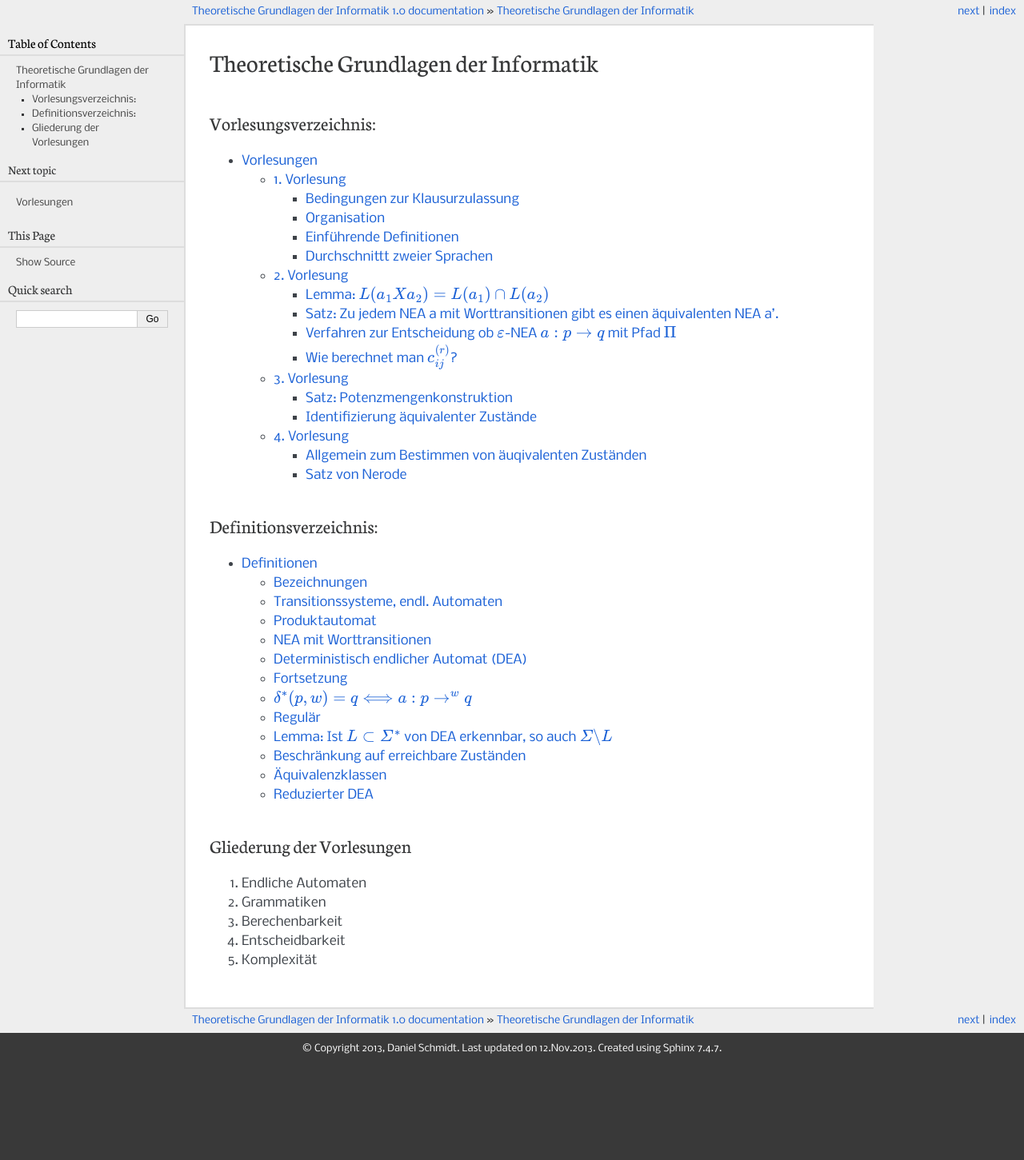
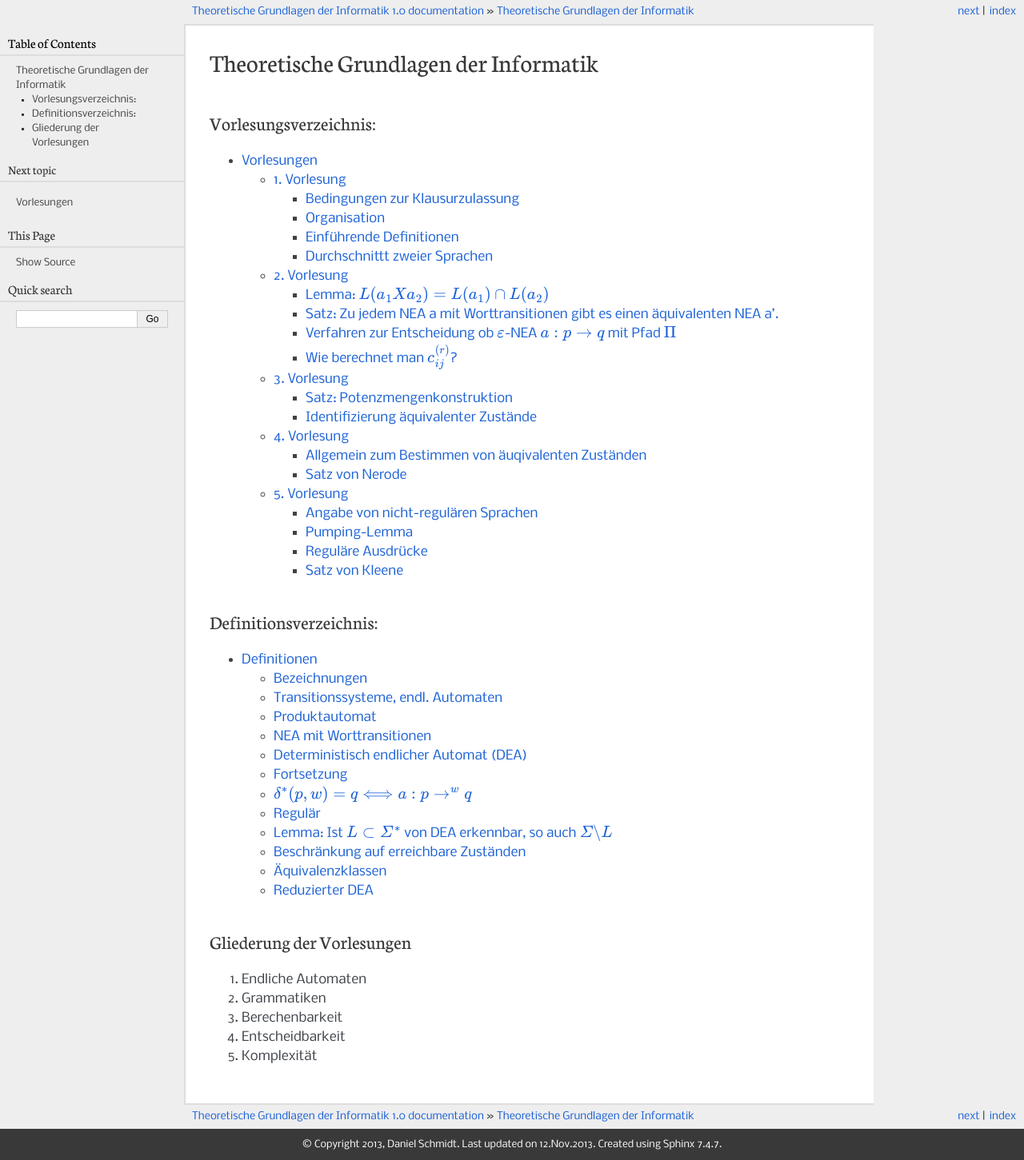
Before and after one commit to DanielMSchmidt/tgi, a Sphinx documentation site: the page built from source/index.rst, in a window 1280 px wide. Shown: the whole page at 80% size. Built offline with Sphinx 7.4.7, drawn with Linux system fonts in a browser that asks for light colours; before the commit the page ends 1331 px from its top, so only the background shows below that; some of the changed lines change nothing that is shown.

Commit message:
5. Vorlesung

```diff
--- /dev/null
+++ b/source/vorlesungen/5.rst
@@ -0,0 +1,154 @@
+*************
+5. Vorlesung
+*************
+
+Angabe von nicht-regulären Sprachen
+====================================
+
+Dies folgt aus dem Satz von Nerode.
+
+.. math::
+  \text{L ist nicht-regulär} \Longleftrightarrow \text{Index von } \simeq_L \text{ ist unedlich (d.h. unendl. viele Äquivalenzklassen)}
+
+Beziehungsweise es gibt Wörter :math:`u_i \in \varSigma^*` für beliebige :math:`i \ge 0`, so dass für :math:`i \neq j` jeweils ein Wort w existiert mit :math:`u_i w \in L` und :math:`u_j w \notin L`.
+
+Beispiel :math:`L_i = \{ a^i b^i \mid i \ge 0 \}`
+-------------------------------------------------
+
+Wähle :math:`u_i = a^i`. Für :math:`i \neq j` gilt mit w = b^i :
+
+.. math::
+  &u_i w = a^i b^i \in L_1 \wedge \\
+  &u_j w = a^j b^i \notin L_1 (\text{da } i \notin j)
+
+Daraus folgt, dass :math:`L_1` nicht regulär ist.
+
+
+
+Sei :math:`L_2 = \{ 0^i 1^j \mid ggT(i,j) = 1 \}` und wähle :math:`u_P = 0^P`, wobei p Primzahl ist (beachte es gibt unendlich viele Primzahlen). Für :math:`P \neq q` gilt mit :math:`w = 1^q`:
+
+.. math::
+  &u_p w = 0^P 1^q \in L_2, \text{ weil }ggT(p,q) = 1 \\
+  &u_p w = 0^q 1^q \notin L_2, \text{ weil }ggT(q,q) = 1 \ge 2 \\
+
+
+Pumping-Lemma
+=============
+
+Es sei L eine reguläre Sprache. Dann gibt es eine Zahl :math:`n \in \mathscr{N}`, sodass sich alle Wörter :math:`x \in L` mit :math:`\mid x \mid \ge n` zerlegen lassen in x = u v w mit den folgenden Eigenschaften:
+
+1. :math:`\mid v \mid \ge 1`
+2. :math:`\mid u v \mid \le n`
+3. :math:`\forall i \ge 0: u v^i w \in L`
+
+Formal
+------
+
+.. math::
+  \text{L ist regulär} \Rightarrow \exists n \in \mathscr{N}: \forall x \in L: \mid x \mid \ge n \Rightarrow x = u v w \wedge 1, 2 and 3
+
+
+Beweis
+-------
+
+Sei a ein DEA der L akzeptiert. Wir wählen :math:`n = \mid Q \mid`. Sei :math:`x \in L` mit :math:`\mid x \mid = m \ge n` und :math:`x = a_1,...,a_n` mit :math:`a_i \in \varSigma`. Dann folgt daraus, dass ein Pfad existiert mit :math:`\Pi = p_0 a_1 p_1 a_2 p_2 .... a_m p_m` mit :math:`p_0 = q_0` und :math:`p_w \in F`. Die Anzahl der Zustände in :math:`\Pi` ist :math:`m + 1 \ge n + 1` (d.h. ein Zustand kommt mindestens zweimal vor). Daraus folgt, dass unter den ersten n+1 Zuständen :math:`p_0,...,p_n` existiert ein Paar k,k' mit :math:`0 \le k < k' \le n` und :math:`p_k = p_{k'}`. Wähle :math:`u = a_1 ... a_k`, :math:`v = a_{k+1} ... a_{k'}`, :math:`w = a_{k'+1} ... a_m`. Das heißt, das wegen :math:`p_k = p_{k'}` gilt:
+
+.. math::
+  \forall i \ge 0: u v^i w \in L(a) = L
+
+Da :math:`k < k'` gilt :math:`\mid v \mid \ge 1` und da :math:`k' \le n` gilt :math:`\mid nv \mid \ge n`.
+
+.. todo:: Erstes Bild einfügen
+
+Beispiel 1
+-----------
+
+Sei :math:`L = \{ a^i b^i \mid i \ge 1 \}` nicht-regulär.
+
+Annahme: L ist regulär, also gibt es ein :math:`n \in \mathscr{N}`, sodass alle Wörter :math:`x \in L` die Länge :math:`x \ge n ` haben.
+Wähle :math:`x = a^n b^n` der Länge 2n, so folgt darus:
+
+.. math::
+  \exists &Zerlegung x = u v w: (1) \mid v \mid \ge 1, (2) \mid u,v \mid \le n \\
+  \Rightarrow &uv = a^m: m \le n \wedge m \ge 1 \\
+  \Rightarrow &v = a^{m'}: 1 \le m' \le m \\
+  \Rightarrow &uw = a^{n - m'} b^n \in L
+
+Dies ist ein Widerspruch da :math:`n - m' \neq n` und nach Annahme :math:`a^n b^n` kann dies nicht gelten.
+
+
+
+Beispiel 2
+-----------
+
+:math:`L = \{ 0^m \mid m ist Quadratzahl \}` ist nicht regulär.
+
+Annahme: L ist regulär, woraus folgt, dass :math:`\exists n \in N`, sodass alle Wörter :math:`x \in L` die Länge n haben.
+Wähle :math:`x = 0^{n^2}`, woraus folgt, dass :math:`x \in L` ist und :math:`\mid x \mid = n^2 \ge n`.
+Betrachtet man nun eine beliebige Zerlegung x = u v w mit :math:`1 \le \mid v \mid \le \mid uv \mid \le n`, so ergibt sich :math:`u v^2 w \in L`. Andererseits gilt:
+
+.. math::
+  n^2 &= \mid x \mid \\
+  &= \mid u v w \mid \\
+  &<^{\mid v \mid \ge 1} \mid u v^2 w \mid \\
+  &= \mid uvw \mid + \mid v \mid \\
+  &= n^2 + \mid v \mid \\
+  &\le n^2 + \mid uv \mid \\
+  &\le n^2 + n \\
+  &< n^2 + 2n + 1 \\
+  &= (n+1)^2
+
+Dies ist ein Widerspruch, da es eine Quadratzahl ist.
+
+
+
+Reguläre Ausdrücke
+==================
+
+Die Menge der regulären Ausdrücke (r.A.) über :math:`\varSigma` ist induktiv definiert durch:
+
+- :math:`\emptyset, \varsigma, a` (für :math:`a \in \varSigma`) sind r.A. über :math:`\varSigma`
+- sind r,s reguläre Ausdrücke, so auch (r + s), (r :math:`\cdot` s), r*
+
+Beispiel: :math:`(( a + b)^* \cdot a)`
+--------------------------------------
+
+Die durch einen regulären Ausdruck r definierte Sprache L(r) ist induktiv definiert durch:
+
+- :math:`L(\emptyset) = \emptyset, L(\varsigma) = \{ \varsigma \}, L(a) = \{ a \} f.a a \in \varSigma`
+- :math:`L(r + s) = L(r) \cup L(s)`
+- :math:`L(r \cdot s) = L(r) \cdot L(s)`
+- :math:`L(r^*) = (L(r))^*`
+
+:math:`L(a) = \{ w \in \{ a,b \}^* \mid w = b \vee w = a b^i mit i \ge 0 \}` und r :math:`((a \cdot b^*) + b) \widehat{=} a b^* + b`, so ist r = L(a).
+
+.. todo:: Zweites Bild einfügen
+
+Konventionen
+------------
+
+- Außenklammern fallen wegen
+- :math:`\cdot` bindet stärker als +
+- :math:`*` bindet stärker als :math:`\cdot`
+- :math:`\cdot` darf wegfallen
+
+
+
+Satz von Kleene
+================
+
+Eine Sprache :math:`L \subseteq \varSigma^*` ist durch einen NEA erkennbar :math:`\Longleftrightarrow` L ist durch einen regulären Ausdruck definiert.
+
+Beweis
+-------
+
+:math:`\Longrightarrow`: durch Induktion über Aufbau der regulären Ausdrücke. Finde für jeden regulären Ausdruck r einen :math:`\varepsilon`-NEA :math:`a_r` mit einem Endzustand :math:`L(r) = L(a_r)`
+
+
+Induktionsanfang:
+
+.. todo:: 3. Bild einfügen
+
+Induktionsschluss:
+
+.. todo:: 4. Bild einfügen
--- a/source/vorlesungen/index.rst
+++ b/source/vorlesungen/index.rst
@@ -8,3 +8,4 @@ Vorlesungen
    2
    3
    4
+   5
```
